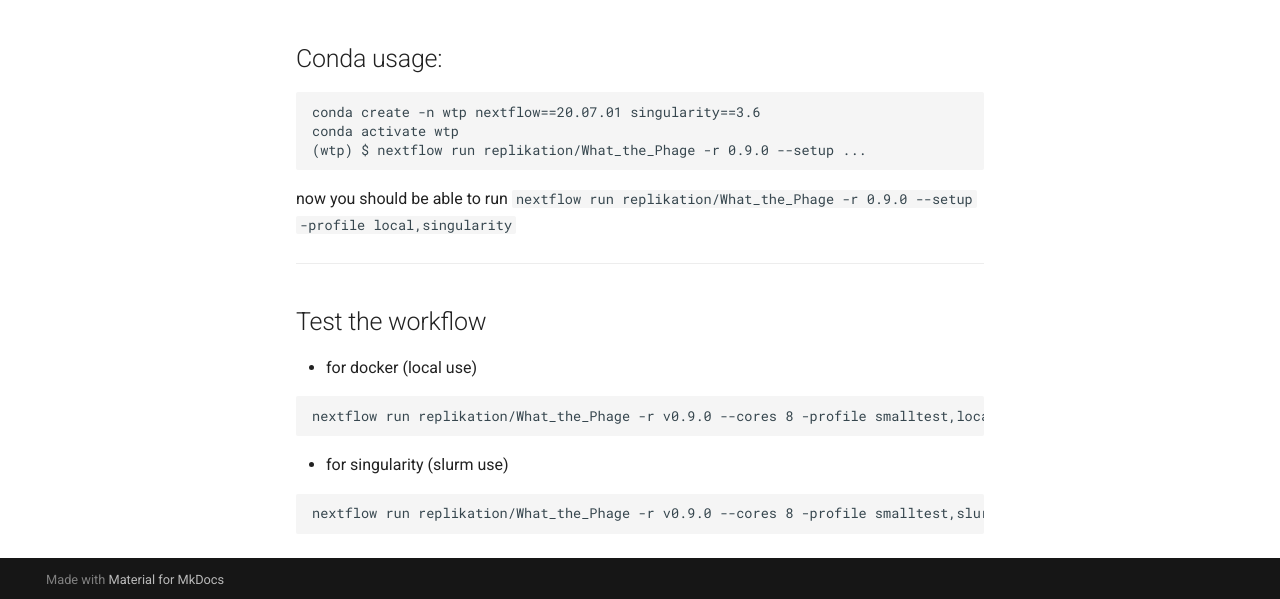
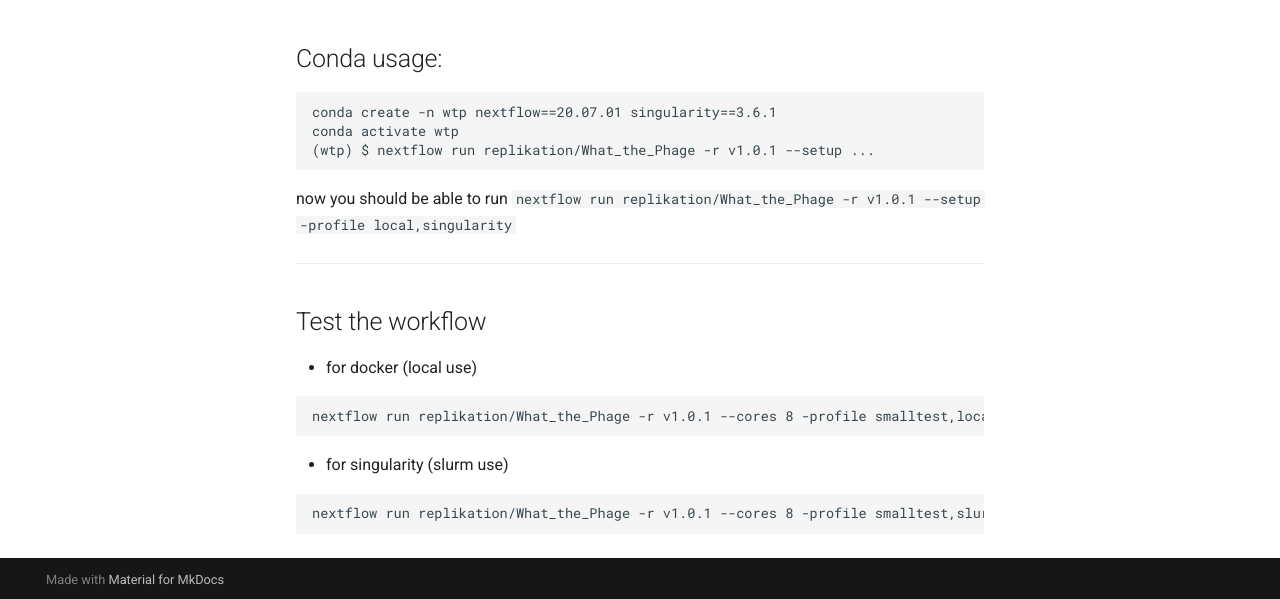
Before and after one commit to mult1fractal/wtp-documentation, an MkDocs documentation site: the page built from docs/installation/quick_installation.md, in a window 1280 px wide and 1157 px high. Shown: the part 555-1154 px from the top of the window. Built offline with MkDocs 1.6.1 and Material for MkDocs 9.7.7, drawn with Linux system fonts in a browser that asks for light colours.

Commit message:
Update quick_installation.md

````diff
--- a/docs/installation/quick_installation.md
+++ b/docs/installation/quick_installation.md
@@ -17,11 +17,11 @@ sudo usermod -a -G docker $USER
 
 ## Conda usage:
 ```bash
-conda create -n wtp nextflow==20.07.01 singularity==3.6
+conda create -n wtp nextflow==20.07.01 singularity==3.6.1
 conda activate wtp
-(wtp) $ nextflow run replikation/What_the_Phage -r 0.9.0 --setup ...
+(wtp) $ nextflow run replikation/What_the_Phage -r v1.0.1 --setup ...
 ```
-now you should be able to run `nextflow run replikation/What_the_Phage -r 0.9.0 --setup -profile local,singularity`
+now you should be able to run `nextflow run replikation/What_the_Phage -r v1.0.1 --setup -profile local,singularity`
 
 -------------------------------------------------------
 
@@ -30,9 +30,9 @@ now you should be able to run `nextflow run replikation/What_the_Phage -r 0.9.0
 
 * for docker (local use)
 ```bash
-nextflow run replikation/What_the_Phage -r v0.9.0 --cores 8 -profile smalltest,local,docker
+nextflow run replikation/What_the_Phage -r v1.0.1 --cores 8 -profile smalltest,local,docker
 ```
 * for singularity (slurm use)
 ```bash
-nextflow run replikation/What_the_Phage -r v0.9.0 --cores 8 -profile smalltest,slurm,singularity
+nextflow run replikation/What_the_Phage -r v1.0.1 --cores 8 -profile smalltest,slurm,singularity
 ```
````
